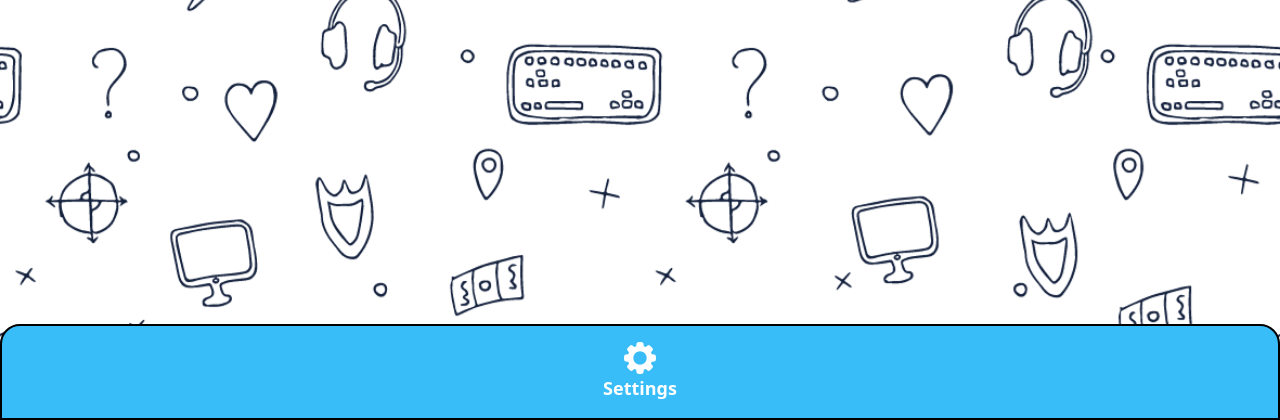
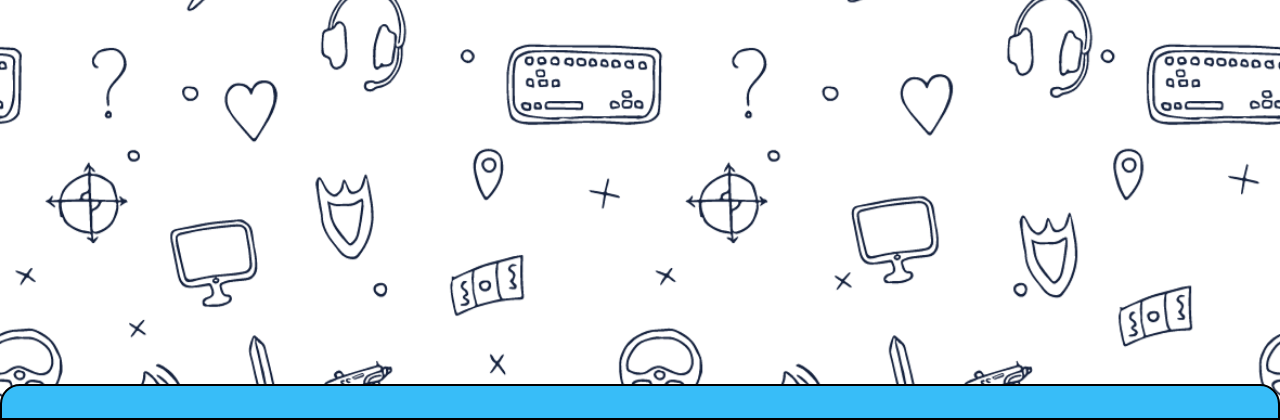
Before and after one commit to 22FTT1500/Ep-Quest, a PHP site: page /adminpage.php in a window 1280 px wide. Shown: the part 380-800 px from the top of the page. Run offline with PHP 8.4, Linux system fonts and the light colour scheme; the visitor is signed in with stand-in values (Sample User, id 1); some libraries are stand-ins or nearby versions.

Commit message:
modified admin

```diff
--- a/adminpage.php
+++ b/adminpage.php
@@ -46,11 +46,7 @@ if (isset($_SESSION['student_id']) && isset($_SESSION['student_id']) && isset($_
             <!-- Footer -->
             <div class="p-4 bg-sky-400 fixed bottom-0 w-full font-bold text-lg rounded-tr-[20px] rounded-tl-[20px] border-2 border-black text-white">
                 <div class="flex justify-around items-center">
-
-                    <a href="settingpage.php" class="flex flex-col items-center">
-                        <img src="./assets/settingsSelectedButton.png" alt="settings" class="rounded-full size-8">
-                        <span>Settings</span>
-                    </a>
+                    <!-- Add footer content here -->
                 </div>
             </div>
 
```
